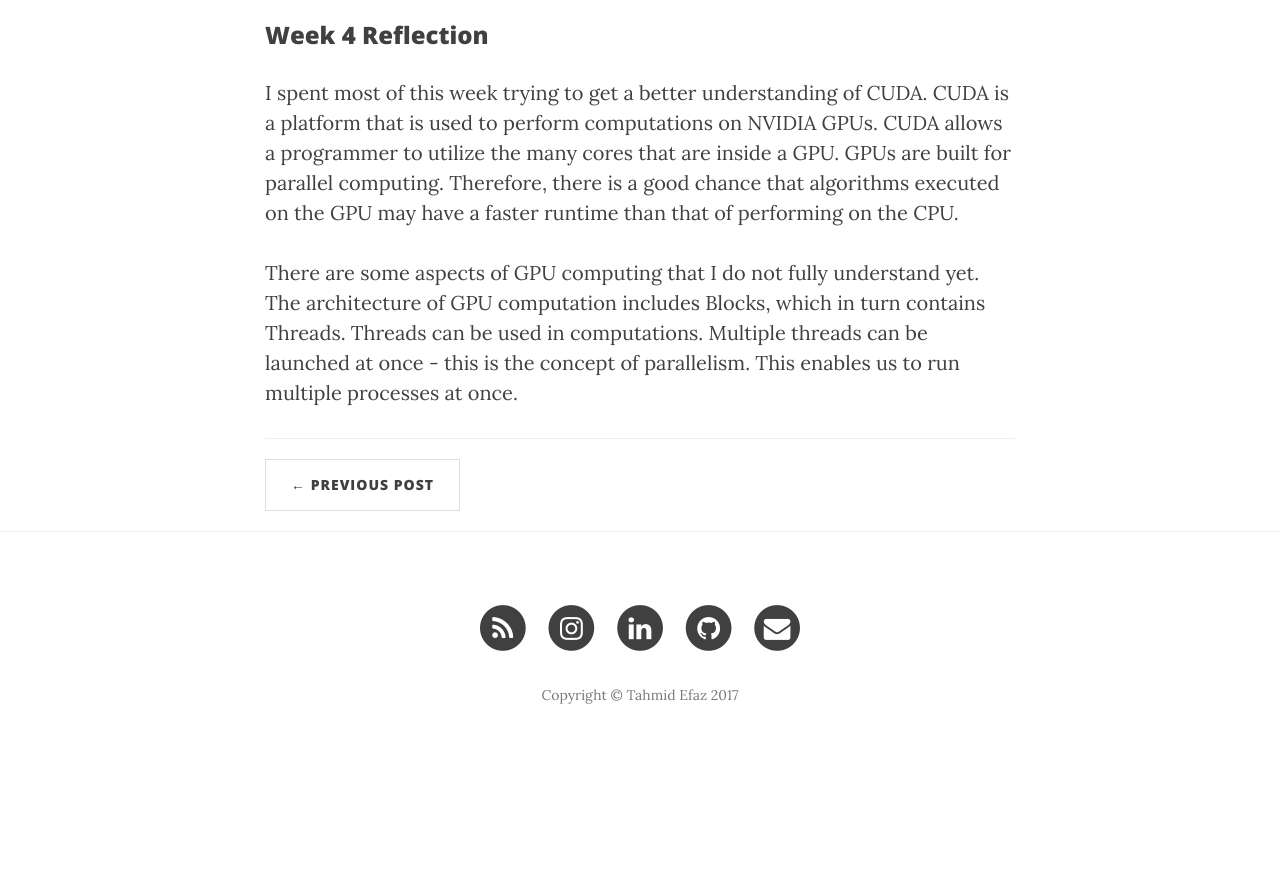
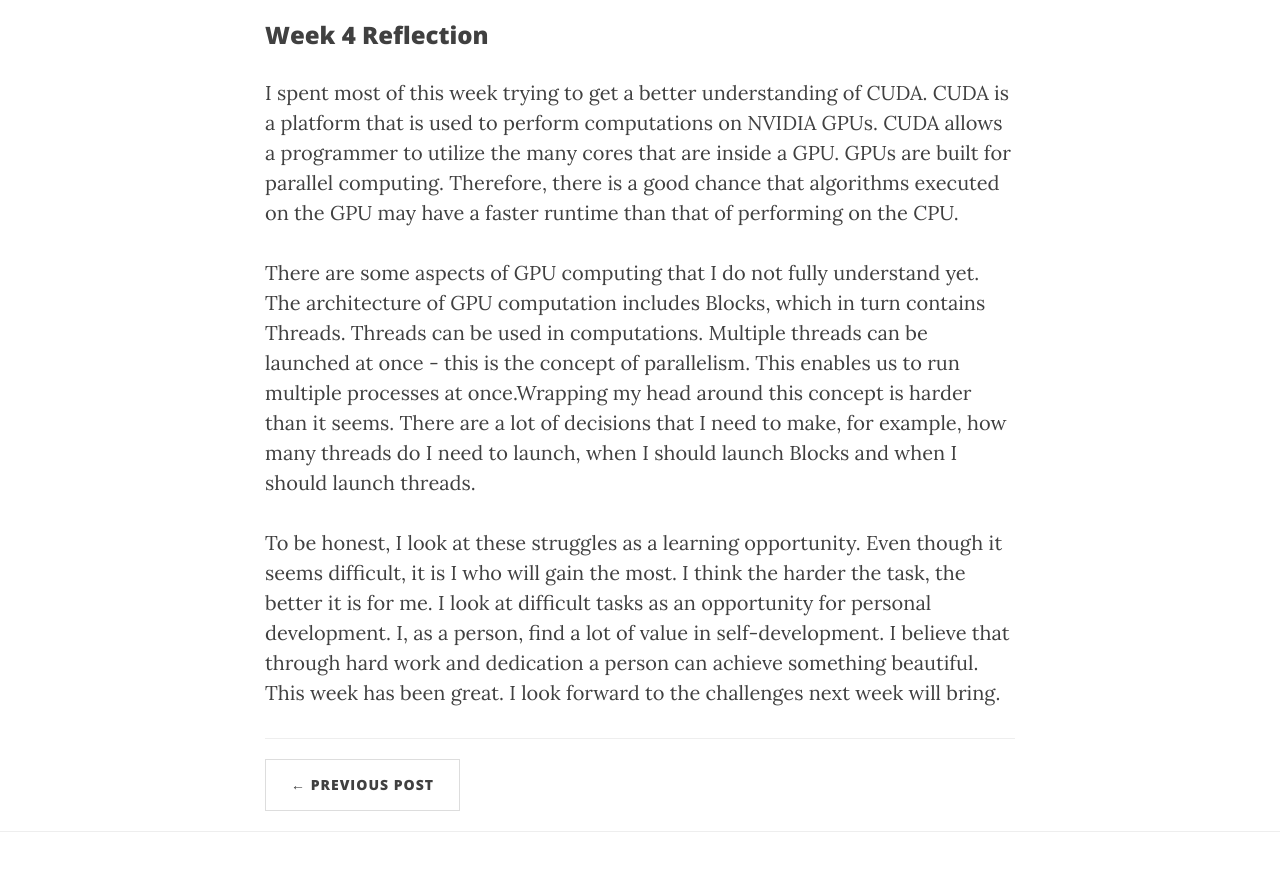
Before and after one commit to tahmidefaz/blog, a Jekyll site: the page built from _posts/2017-06-23-SummerIntern-Wk4.markdown, in a window 1280 px wide and 900 px high, scrolled down 524 px. Shown: the top 871 px of the window. Built offline with Jekyll 4.4.1, drawn with Linux system fonts in a browser that asks for light colours; nearby versions of some CDN libraries; before the commit the page ends 1295 px from its top, so only the background shows below that.

Commit message:
Updated blog post

```diff
--- a/_posts/2017-06-23-SummerIntern-Wk4.markdown
+++ b/_posts/2017-06-23-SummerIntern-Wk4.markdown
@@ -8,11 +8,16 @@ header-img: "img/post-01-bg.jpg"
 ---
 
 <h3>Week 4 Reflection</h3>
-<p>I spent most of this week trying to get a better understanding of CUDA.
+<p>
+I spent most of this week trying to get a better understanding of CUDA.
 CUDA is a platform that is used to perform computations on NVIDIA GPUs.
 CUDA allows a programmer to utilize the many cores that are inside a GPU. GPUs are built for parallel computing.
-Therefore, there is a good chance that algorithms executed on the GPU may have a faster runtime than that of performing on the CPU.</p>
+Therefore, there is a good chance that algorithms executed on the GPU may have a faster runtime than that of performing on the CPU.
+</p>
 <p>
 There are some aspects of GPU computing that I do not fully understand yet. The architecture of GPU computation includes Blocks, which in turn contains Threads.
-Threads can be used in computations. Multiple threads can be launched at once - this is the concept of parallelism. This enables us to run multiple processes at once.
+Threads can be used in computations. Multiple threads can be launched at once - this is the concept of parallelism. This enables us to run multiple processes at once.Wrapping my head around this concept is harder than it seems. There are a lot of decisions that  I need to make, for example, how many threads do I need to launch, when I should launch Blocks and when I should launch threads.
 </p>
+<p>
+To be honest, I look at these struggles as a learning opportunity. Even though it seems difficult, it is I who will gain the most. I think the harder the task, the better it is for me. I look at difficult tasks as an opportunity for personal development. I, as a person, find a lot of value in self-development. I believe that through hard work and dedication a person can achieve something beautiful. This week has been great. I look forward to the challenges next week will bring.
+</p>
```
